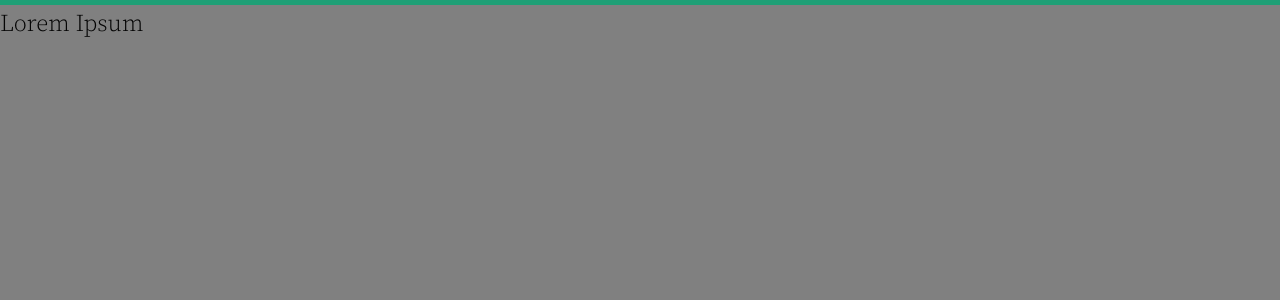
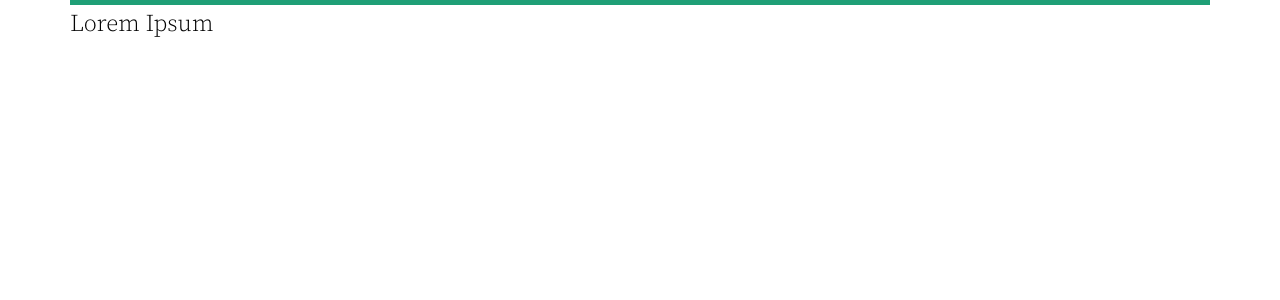
Before and after one commit to sjockers/simonjockers.de, a Jekyll site: the page built from index.md, in a window 1280 px wide. Shown: the top 300 px of the page. Built offline with Jekyll 4.4.1, drawn with Linux system fonts in a browser that asks for light colours.

```diff
--- a/_sass/_layout.scss
+++ b/_sass/_layout.scss
@@ -1,7 +1,9 @@
 body {
   border-top: 5px solid $hilight-color;
+  max-width: $on-laptop;
+  margin: 0 auto;
 
   @include media-query($on-tablet) {
-    background: gray;
+
   }
 }
--- a/css/main.scss
+++ b/css/main.scss
@@ -2,7 +2,6 @@
 # Only the main Sass file needs front matter (the dashes are enough)
 ---
 @charset "utf-8";
-
 
 
 // Our variables
```
Also changed, not shown: _sass/_base.scss (indentation only), _sass/_syntax-highlighting.scss (indentation only). Lines whose indentation alone changed are shown as unchanged.
